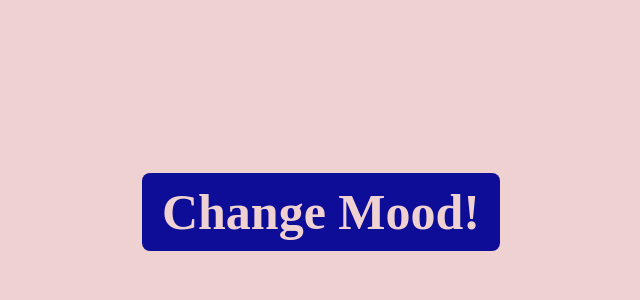
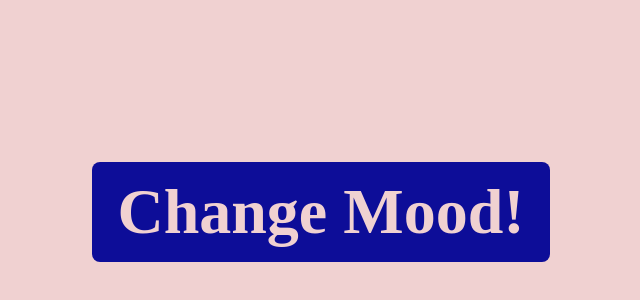
Before and after one commit to khbmh/change-mood-july24, a plain HTML site: page index.html in a window 1280 px wide. Shown: the part 188-488 px from the top of the page, without its empty margins (319-959 px from the left). Drawn offline with Linux system fonts and the light colour scheme.

Commit message:
compatible to phn

```diff
--- a/style.css
+++ b/style.css
@@ -21,12 +21,12 @@ div{
   background-color: var(--secondary-color);
 }
 p{
-  font-size: 50px;
+  font-size: 5vmax;
   background-color: var(--primary-color);
   color: var(--secondary-color);
-  padding: 10px 20px;
+  padding: 1vmax 2vmax;
   border: none;
-  border-radius: 8px;
+  border-radius: 1vmin;
   font-weight: 800;
   font-family: serif;
   cursor: pointer;
```
Also changed, not shown: index.html (+1 -1 lines).
